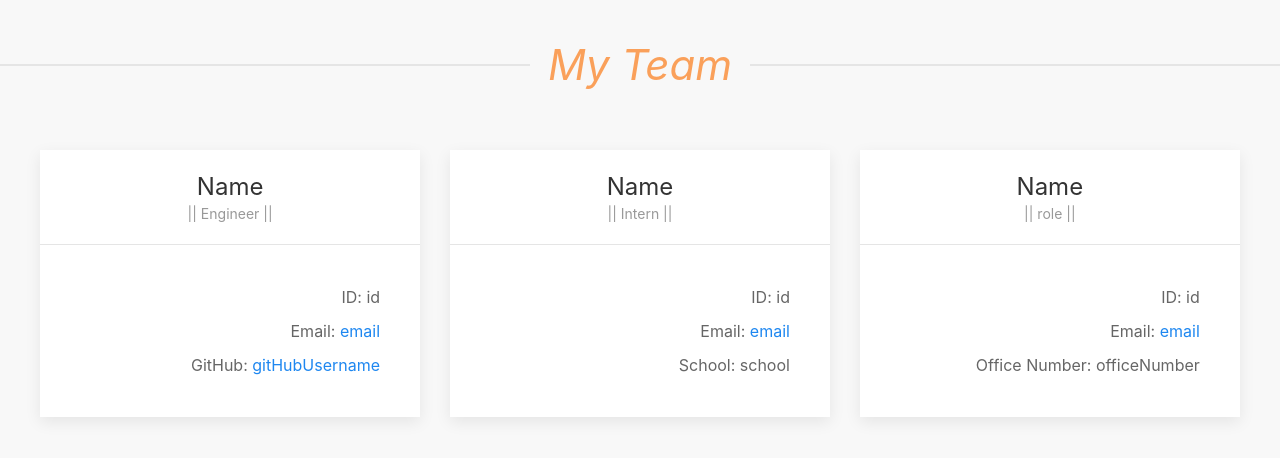
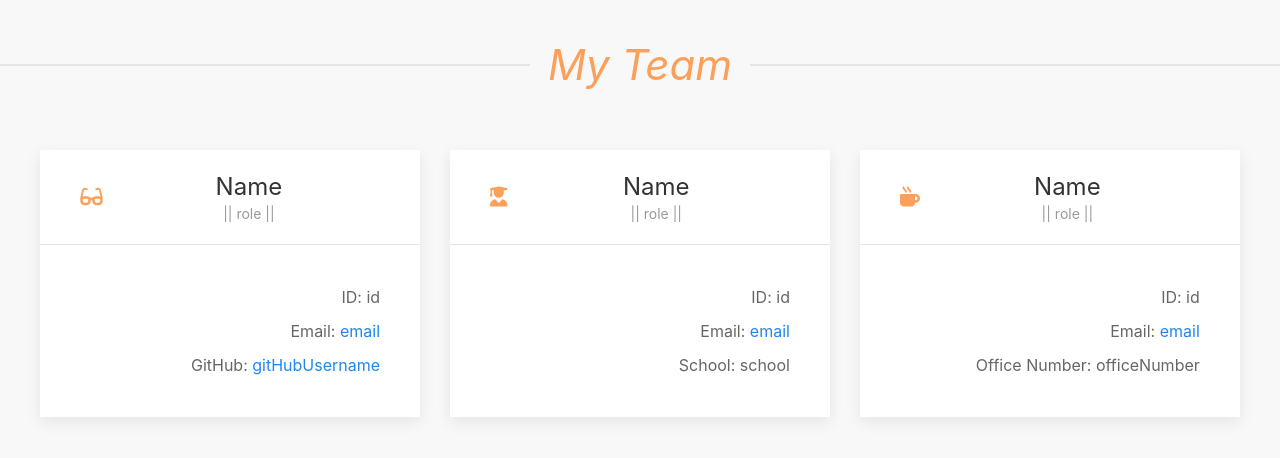
Before and after one commit to rubiocode/Team-Profile-Generator, a website: page Develop/templates/Employee.html in a window 1280 px wide. Drawn offline with nearby package versions, Linux system fonts and the light colour scheme.

Commit message:
added fontawesome to html files

```diff
--- a/Develop/templates/Employee.html
+++ b/Develop/templates/Employee.html
@@ -7,6 +7,9 @@
     <meta name="viewport" content="width=device-width, initial-scale=1">
     <!-- UIkit CSS -->
     <link rel="stylesheet" href="https://cdn.jsdelivr.net/npm/uikit@3.7.0/dist/css/uikit.min.css">
+
+    <!-- Fontawesome-->
+    <script src="https://kit.fontawesome.com/c502137733.js"></script>
 </head>
 
 <body>
@@ -21,9 +24,12 @@
                 <div class="uk-card uk-card-default">
                     <div class="uk-card-header">
                         <div class="uk-grid-small uk-flex-middle" uk-grid>
+                            <div class="uk-width-auto">
+                                <span class="uk-text-warning"><i class="fas fa-lg fa-glasses"></i></span>
+                            </div>
                             <div class="uk-width-expand">
                                 <h3 class="uk-card-title uk-margin-remove-bottom"> Name </h3>
-                                <p class="uk-text-meta uk-margin-remove-top"> || Engineer || </p>
+                                <p class="uk-text-meta uk-margin-remove-top"> || role || </p>
                             </div>
                         </div>
                     </div>
@@ -41,9 +47,12 @@
                 <div class="uk-card uk-card-default">
                     <div class="uk-card-header">
                         <div class="uk-grid-small uk-flex-middle" uk-grid>
+                            <div class="uk-width-auto">
+                                <span class="uk-text-warning"><i class="fas fa-lg fa-user-graduate"></i></span>
+                            </div>
                             <div class="uk-width-expand">
                                 <h3 class="uk-card-title uk-margin-remove-bottom"> Name </h3>
-                                <p class="uk-text-meta uk-margin-remove-top">|| Intern ||</p>
+                                <p class="uk-text-meta uk-margin-remove-top">|| role ||</p>
                             </div>
                         </div>
                     </div>
@@ -60,7 +69,9 @@
                 <div class="uk-card uk-card-default">
                     <div class="uk-card-header">
                         <div class="uk-grid-small uk-flex-middle" uk-grid>
-
+                            <div class="uk-width-auto">
+                                <span class="uk-text-warning"><i class="fas fa-lg fa-mug-hot"></i></span>
+                            </div>
                             <div class="uk-width-expand">
                                 <h3 class="uk-card-title uk-margin-remove-bottom"> Name </h3>
                                 <p class="uk-text-meta uk-margin-remove-top">|| role ||</p>
```
Also changed, not shown: Develop/templates/Engineer.html (+3 -0 lines), Develop/templates/Intern.html (+3 -0 lines), Develop/templates/Manager.html (+3 -1 lines).
